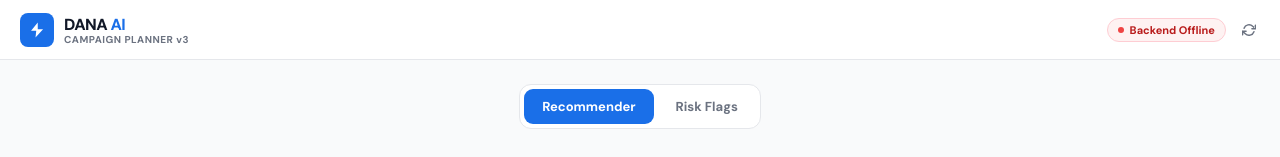
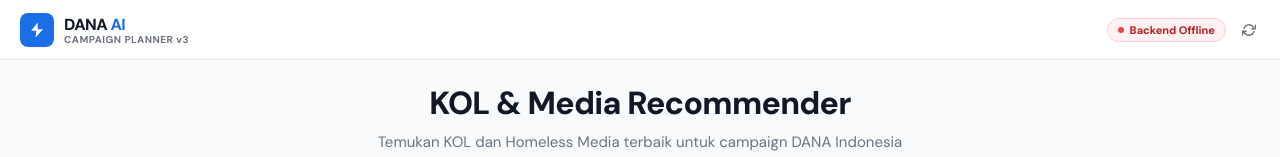
Before and after one commit to feliciaannabelruri/dana-ai, a React (Create React App) app in the folder dana-ai-v2/frontend/: page / in a window 1280 px wide. Shown: the top 157 px of the page. Built offline with nearby package versions, Linux system fonts and the light colour scheme; no server answers.

Commit message:
deleted Risk Flags Dashboard

```diff
--- a/dana-ai-v2/frontend/src/App.js
+++ b/dana-ai-v2/frontend/src/App.js
@@ -3,7 +3,6 @@
 import SetupPanel from './components/SetupPanel';
 import CampaignForm from './components/CampaignForm';
 import ResultPage from './components/ResultPage';
-import FlagDashboard from './components/FlagDashboard';
 import LoadingScreen from './components/LoadingScreen';
 import ShareView, { encodeShareData } from './components/ShareView';
 import {
@@ -181,14 +180,6 @@
       <Header status={status || { status: 'loading' }} onRefresh={() => checkStatus().then(sStatus)} />
 
       <div style={{ maxWidth: 700, margin: '0 auto', padding: `24px ${px}px 60px` }}>
-        {(page === 'form' || page === 'flags') && (
-          <div style={{ display: 'flex', justifyContent: 'center', marginBottom: 24 }}>
-            <div style={{ display: 'inline-flex', background: '#fff', border: `1px solid ${C.border}`, borderRadius: 12, padding: 4, gap: 4 }}>
-              <TabBtn active={page === 'form'} onClick={() => sPage('form')} label="Recommender" />
-              <TabBtn active={page === 'flags'} onClick={() => sPage('flags')} label="Risk Flags" />
-            </div>
-          </div>
-        )}
 
         {page === 'form' && (
           <>
@@ -217,9 +208,7 @@
           </>
         )}
 
-        {page === 'flags' && <FlagDashboard onBack={() => sPage('form')} isMobile={isMobile} />}
-
-        {page === 'result' && <ResultPage result={result} onBack={() => sPage('form')} onShare={hShare} />}
+{page === 'result' && <ResultPage result={result} onBack={() => sPage('form')} onShare={hShare} />}
       </div>
 
       {shareModal && (
```
